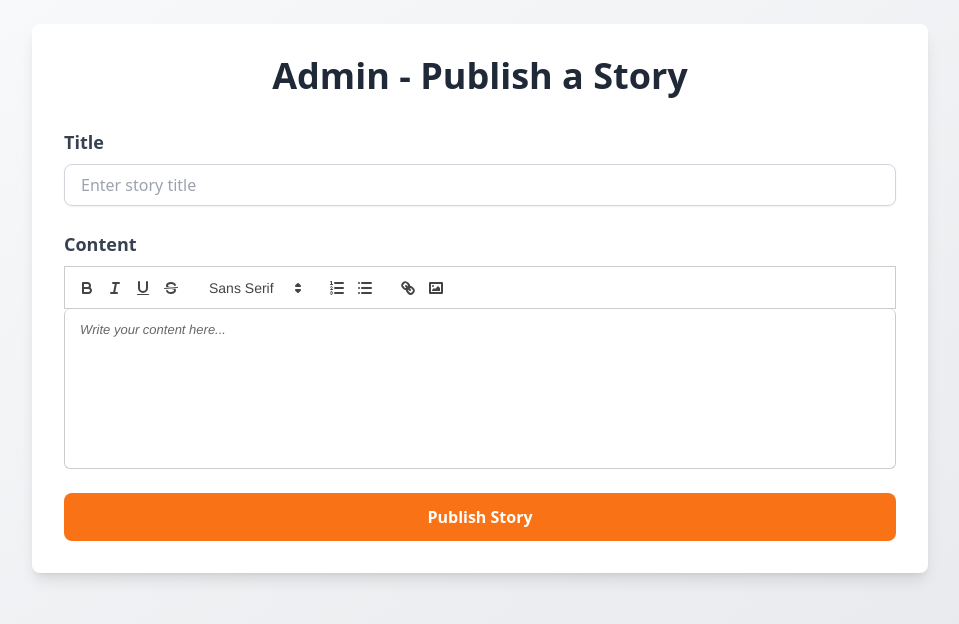
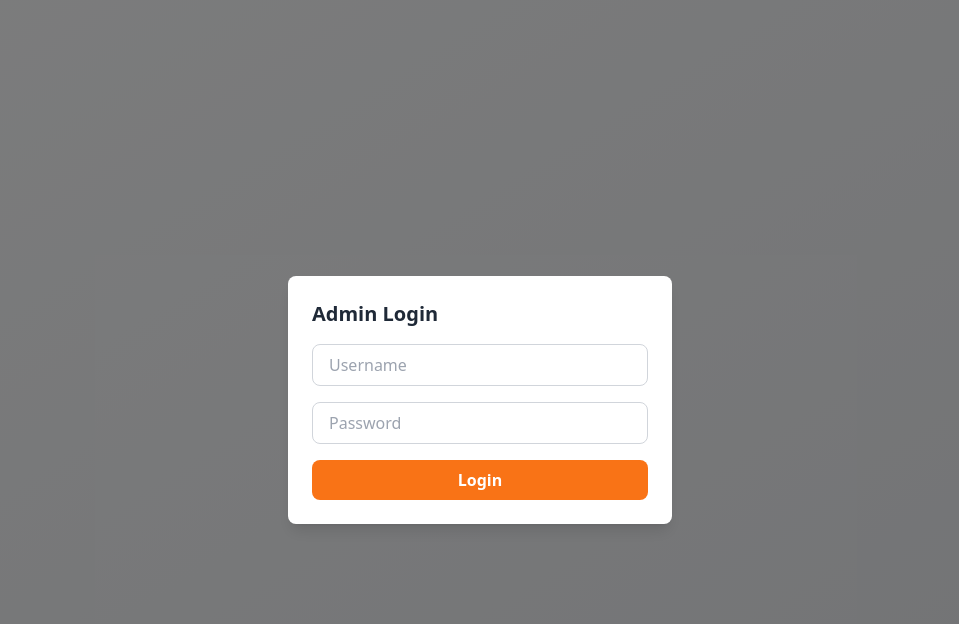
Before and after one commit to nishantb66/Community-Article, a Next.js app in the folder article-platform-frontend/: page /admin in a window 1280 px wide. Shown: the top 624 px of the page, without its empty margins (160-1119 px from the left). Built offline with nearby package versions, Linux system fonts and the light colour scheme.

Commit message:
Update page.js

```diff
--- a/article-platform-frontend/src/app/admin/page.js
+++ b/article-platform-frontend/src/app/admin/page.js
@@ -1,6 +1,6 @@
 "use client";
 
-import { useState } from "react";
+import { useState, useEffect } from "react";
 import dynamic from "next/dynamic";
 
 const QuillEditor = dynamic(() => import("../../components/QuillEditor"), {
@@ -12,6 +12,39 @@ const AdminPage = () => {
   const [content, setContent] = useState("");
   const [loading, setLoading] = useState(false);
   const [notification, setNotification] = useState("");
+  const [authPopup, setAuthPopup] = useState(true); // For authentication popup
+  const [credentials, setCredentials] = useState({
+    username: "",
+    password: "",
+  });
+  const [authError, setAuthError] = useState(false);
+
+  const handleAuthSubmit = async () => {
+    try {
+      const response = await fetch(
+        "http://localhost:5000/api/admin/authenticate",
+        {
+          method: "POST",
+          headers: { "Content-Type": "application/json" },
+          body: JSON.stringify(credentials),
+        }
+      );
+
+      if (response.ok) {
+        const data = await response.json();
+        if (data.success) {
+          setAuthPopup(false); // Close the popup on successful authentication
+        } else {
+          setAuthError(true); // Display error message
+        }
+      } else {
+        setAuthError(true);
+      }
+    } catch (error) {
+      console.error("Error during authentication:", error);
+      setAuthError(true);
+    }
+  };
 
   const handleSubmit = async () => {
     if (!title || !content) {
@@ -22,13 +55,13 @@ const AdminPage = () => {
     const storyData = {
       title,
       content,
-      author: "Admin", // Assuming all stories are written by Admin
+      author: "Admin",
     };
 
     setLoading(true);
 
     try {
-      const response = await fetch("https://community-article-backend.onrender.com/api/stories", {
+      const response = await fetch("http://localhost:5000/api/stories", {
         method: "POST",
         headers: { "Content-Type": "application/json" },
         body: JSON.stringify(storyData),
@@ -52,6 +85,48 @@ const AdminPage = () => {
 
   return (
     <div className="min-h-screen bg-gradient-to-br from-gray-50 to-gray-200 p-6">
+      {/* Authentication Popup */}
+      {authPopup && (
+        <div className="fixed inset-0 bg-black bg-opacity-50 flex items-center justify-center z-50">
+          <div className="bg-white p-6 rounded-lg shadow-lg max-w-sm w-full">
+            <h2 className="text-xl font-semibold text-gray-800 mb-4">
+              Admin Login
+            </h2>
+            {authError && (
+              <p className="text-sm text-red-500 mb-4">
+                Invalid credentials. Please try again.
+              </p>
+            )}
+            <input
+              type="text"
+              placeholder="Username"
+              value={credentials.username}
+              onChange={(e) =>
+                setCredentials({ ...credentials, username: e.target.value })
+              }
+              className="w-full px-4 py-2 mb-4 border border-gray-300 rounded-lg focus:outline-none focus:ring-2 focus:ring-orange-400"
+            />
+            <input
+              type="password"
+              placeholder="Password"
+              value={credentials.password}
+              onChange={(e) =>
+                setCredentials({ ...credentials, password: e.target.value })
+              }
+              className="w-full px-4 py-2 mb-4 border border-gray-300 rounded-lg focus:outline-none focus:ring-2 focus:ring-orange-400"
+            />
+            <button
+              onClick={handleAuthSubmit}
+              className="w-full bg-orange-500 text-white py-2 rounded-lg font-semibold hover:bg-orange-600 transition"
+            >
+              Login
+            </button>
+          </div>
+        </div>
+      )}
+
+      {!authPopup && (
+        <>
           {notification && (
             <div className="fixed top-5 left-1/2 transform -translate-x-1/2 z-50">
               <div className="bg-green-500 text-white py-2 px-6 rounded-lg shadow-md">
@@ -109,6 +184,8 @@ const AdminPage = () => {
               {loading ? "Publishing..." : "Publish Story"}
             </button>
           </div>
+        </>
+      )}
     </div>
   );
 };
```
Lines whose indentation alone changed are shown as unchanged.
